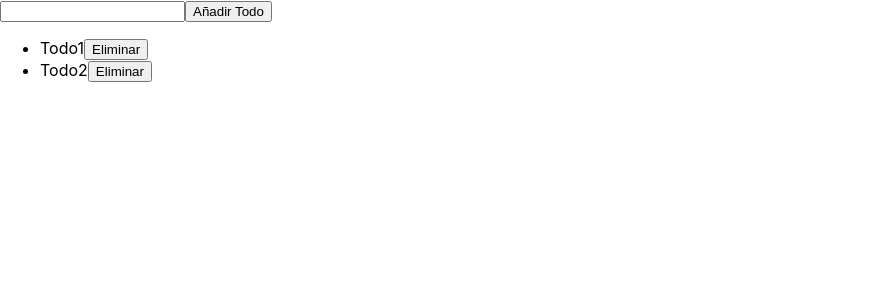
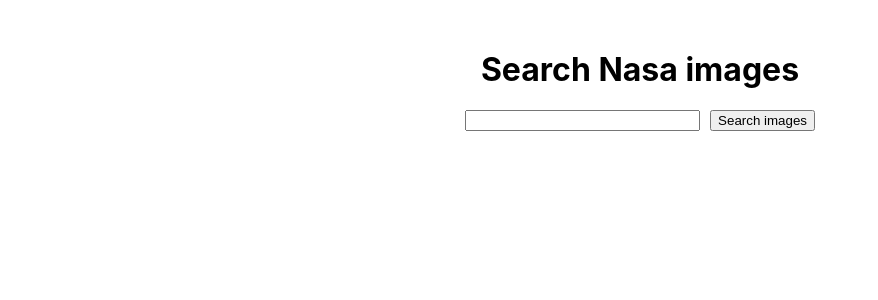
Before and after one commit to santy/REACT_DI, a React (Create React App) app: page / in a window 1280 px wide. Shown: the top 300 px of the page, without its empty margins (0-878 px from the left). Built offline with nearby package versions, Linux system fonts and the light colour scheme.

Commit message:
add axios and nasa images

```diff
--- a/package.json
+++ b/package.json
@@ -6,6 +6,7 @@
     "@testing-library/jest-dom": "^5.17.0",
     "@testing-library/react": "^13.4.0",
     "@testing-library/user-event": "^13.5.0",
+    "axios": "^1.5.1",
     "react": "^18.2.0",
     "react-dom": "^18.2.0",
     "react-scripts": "5.0.1",
--- a/src/App.js
+++ b/src/App.js
@@ -1,12 +1,12 @@
 import React from 'react';
-import Todo from './TodoList/Todo';
 import './App.css';
+import NasaImage from './axios/NasaImage';
 
 
 function App() {
     return (
     <div>
-        <Todo  />
+        <NasaImage  />
     </div>
     );
 }
--- /dev/null
+++ b/src/axios/Nasa.css
@@ -0,0 +1,19 @@
+.o-container {
+    margin: 50px auto;
+    max-width: 700px;
+  }
+
+  h1 {
+    text-align: center;
+  }
+  .c-search {
+    display: flex;
+    margin: 0 auto;
+    width: 50%;
+  }
+
+  .c-search__input {
+    display: block;
+    flex-grow: 1;
+    margin-right: 10px;
+  }
--- /dev/null
+++ b/src/axios/NasaImage.js
@@ -0,0 +1,40 @@
+import './Nasa.css'
+import axios from 'axios'
+import { useState } from 'react';
+
+const NasaImage = () => {
+    const [images, setImages] = useState();
+
+    function onSearchSubmit(event){
+        event.preventDefault();
+        axios.get(`https://api.nasa.gov/mars-photos/api/v1/rovers/curiosity/photos?sol=1000&camera&page`, {
+            params: { api_key: "KSG7zKq9BywPWH2gNFsDkbcB4nkRPvrDxhjxHpIb"}
+        })
+        .then(res => {
+          console.log(res.data.photos[1].img_src);
+          setImages(res.data.photos[1].img_src);
+
+        })
+        .catch(error => {
+           console.log(error);
+        })
+        }
+
+    return(
+        <div className="o-container">
+            <h1>Search Nasa images</h1>
+            <form className="c-search" onSubmit={onSearchSubmit}>
+            <input
+                type="search"
+                name="image-search"
+                className="c-search__input" />
+            <button>Search images</button>
+            </form>
+            <div>
+            <img src={images} />
+            </div>
+        </div>
+    )
+}
+
+export default NasaImage
```
Also changed, not shown: 1 other file (tests, documents, lock files or other folders).
